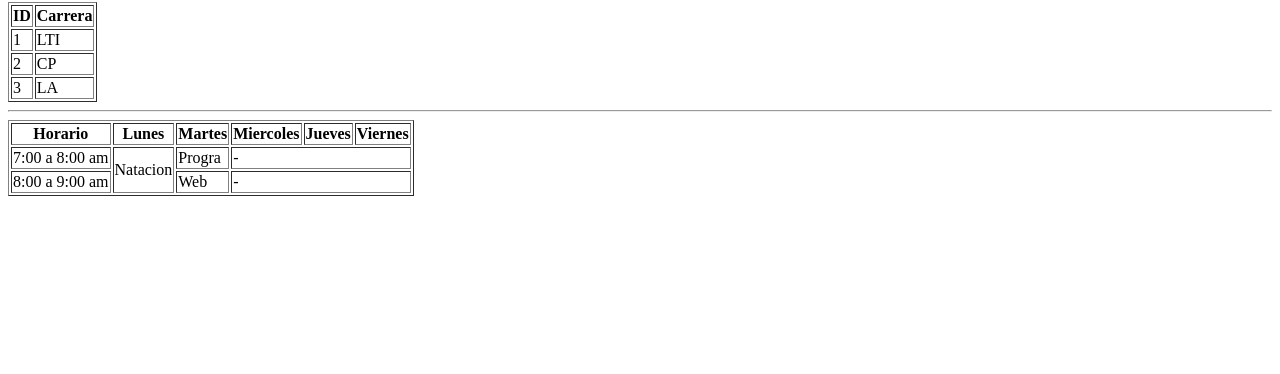
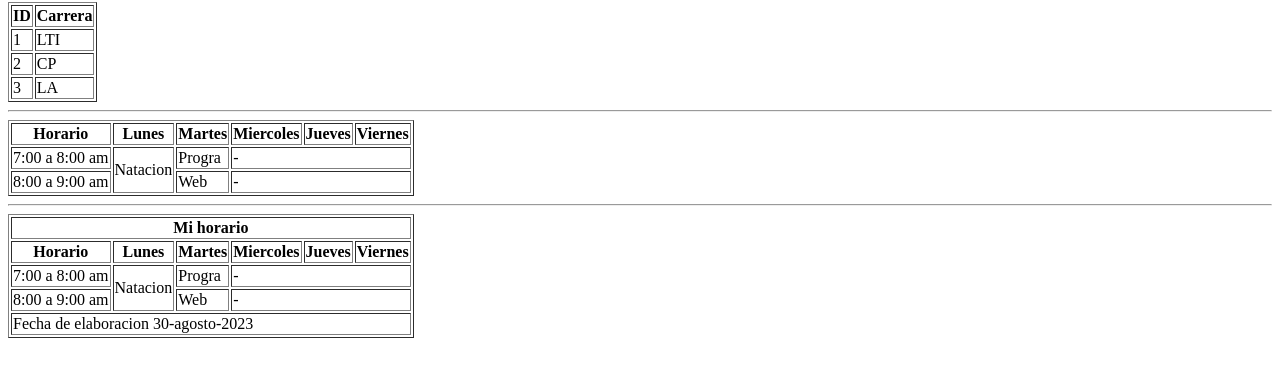
Before and after one commit to printdavid/practica513008, a plain HTML site: page index.html in a window 1280 px wide. Shown: the part 78-452 px from the top of the page. Drawn offline with Linux system fonts and the light colour scheme.

Commit message:
tabla con tbody,tfoot,thead

```diff
--- a/index.html
+++ b/index.html
@@ -48,5 +48,41 @@
             <td colspan="3">-</td>
         </tr>
     </table>
+
+    <hr>
+    <!-- Tabla con etiquetas tbody, thead y tfoot-->
+    <table border="1">
+        <thead>
+            <tr>
+                <th colspan="6">Mi horario</th>
+            </tr>
+            <tr>
+                <th>Horario</th>
+                <th>Lunes</th>
+                <th>Martes</th>
+                <th>Miercoles</th>
+                <th>Jueves</th>
+                <th>Viernes</th>
+            </tr>
+        </thead>
+        <tbody>
+            <tr>
+                <td>7:00 a 8:00 am</td>
+                <td rowspan="2">Natacion</td>
+                <td>Progra</td>
+                <td colspan="3">-</td>
+            </tr>
+            <tr>
+                <td>8:00 a 9:00 am</td>
+                <td>Web</td>
+                <td colspan="3">-</td>
+            </tr>
+        </tbody>
+        <tfoot>
+            <tr>
+                <td colspan="6">Fecha de elaboracion 30-agosto-2023</td>
+            </tr>
+        </tfoot>
+    </table>
 </body>
 </html>
```
